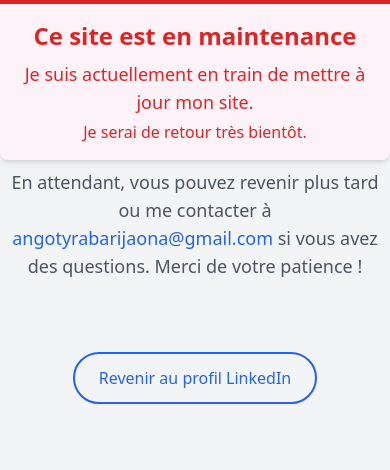
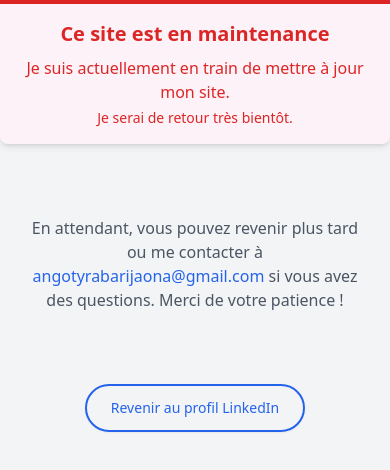
Before and after one commit to AngotyFitia/portfolio-frontend, a React (Vite) app: page / in a window 390 px wide. Shown: the top 470 px of the page. Built offline with nearby package versions, Linux system fonts and the light colour scheme.

Commit message:
alignments-elements

```diff
--- a/src/components/Maintenance.tsx
+++ b/src/components/Maintenance.tsx
@@ -5,21 +5,21 @@ const Maintenance: React.FC = () => {
     <div className="min-h-screen bg-gray-100">
       {/* Notification en haut de page */}
       <div className="bg-pink-50 border-t-4 border-red-600 text-red-600 text-center py-4 px-6 w-full fixed top-0 left-0 z-50 shadow-md rounded-b-lg" aria-live="polite">
-        <div className="text-2xl font-semibold">
+        <div className="text-xl sm:text-2xl font-semibold">
           <span>Ce site est en maintenance</span>
         </div>
-        <p className="mt-2 text-lg">
+        <p className="mt-2 text-base sm:text-lg">
           Je suis actuellement en train de mettre à jour mon site.
         </p>
-        <p className="mt-1 text-md">
+        <p className="mt-1 text-sm sm:text-md">
           Je serai de retour très bientôt.
         </p>
       </div>
 
       {/* Contenu principal sous la notification */}
-      <div className="pt-28 md:pt-24 sm:pt-20">
-        <div className="text-center py-10">
-          <p className="mt-4 text-lg text-gray-600">
+      <div className="pt-40 sm:pt-36 md:pt-28 lg:pt-24"> {/* Augmenter le padding top ici */}
+        <div className="text-center py-10 px-6">
+          <p className="mt-4 text-base sm:text-lg text-gray-600">
             En attendant, vous pouvez revenir plus tard ou me contacter à <a href="mailto:email@example.com" className="text-blue-600 hover:underline">angotyrabarijaona@gmail.com</a> si vous avez des questions. Merci de votre patience !
           </p>
         </div>
@@ -27,7 +27,7 @@ const Maintenance: React.FC = () => {
         <div className="flex justify-center mt-8">
           <a
             href="https://linkedin.com/in/angoty-rabarijaona"
-            className="px-6 py-3 border-2 border-blue-600 text-blue-600 rounded-full font-medium hover:bg-blue-600 hover:text-white shadow-sm transition-all"
+            className="px-6 py-3 text-sm sm:text-base border-2 border-blue-600 text-blue-600 rounded-full font-medium hover:bg-blue-600 hover:text-white shadow-sm transition-all"
           >
             Revenir au profil LinkedIn
           </a>
```
